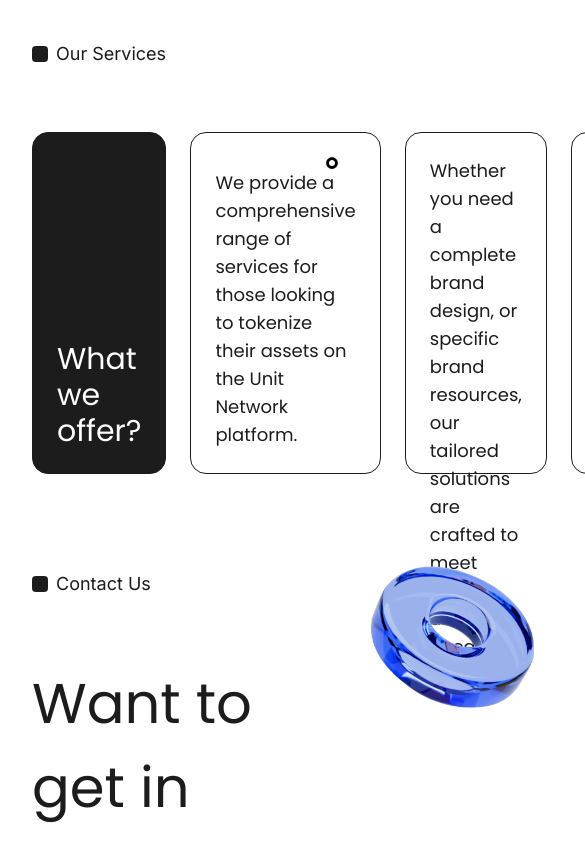
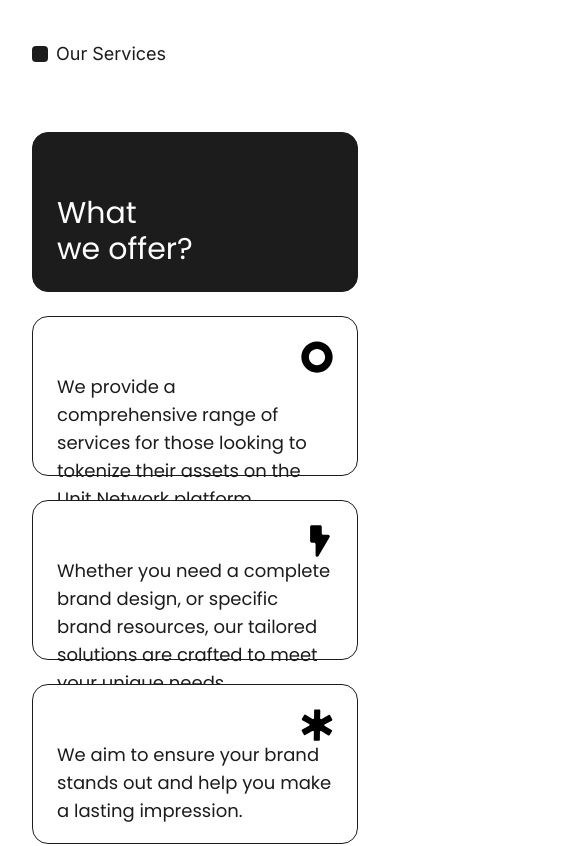
Before and after one commit to UnitCode-org/unit-creative, a Next.js app: page / in a window 390 px wide. Shown: the part 1860-2706 px from the top of the page, 585 px wide, since content can reach past the window. Built offline with nearby package versions, Linux system fonts and the light colour scheme.

Commit message:
feat: adjust about us & services section for tab view

```diff
--- a/src/app/components/AboutUs.tsx
+++ b/src/app/components/AboutUs.tsx
@@ -36,7 +36,7 @@ const AboutUs = forwardRef<HTMLDivElement, Props>(
         <h3 className="mb-6 max-w-lg text-[56px] leading-tight">
           Innovating the future, one design at a time
         </h3>
-        <div className="ml-auto flex gap-x-6">
+        <div className="lg:ml-auto flex gap-x-6">
           <div className="flex max-w-96 flex-col gap-y-6">
             <div className="relative size-20">
               <Image
--- a/src/app/components/Services.tsx
+++ b/src/app/components/Services.tsx
@@ -33,8 +33,8 @@ const Services = forwardRef<HTMLDivElement, Props>(
           <div className="size-4 rounded-[4px] bg-unit-black-100" />
           <span className="text-lg">Our Services</span>
         </div>
-        <div className="flex gap-x-6">
-          <div className="group flex h-[342px] w-full transition-all flex-col rounded-2xl border border-unit-black-100 bg-unit-black-100 p-6 hover:bg-white 2xl:h-96">
+        <div className="flex flex-col lg:flex-row gap-6">
+          <div className="group flex h-40 lg:h-[342px] w-full transition-all flex-col rounded-2xl border border-unit-black-100 bg-unit-black-100 p-6 hover:bg-white 2xl:h-96">
             <h4 className="mt-auto text-3xl text-white group-hover:hidden">
               What
               <br />
@@ -44,8 +44,8 @@ const Services = forwardRef<HTMLDivElement, Props>(
               Tailored solutions for every vision.
             </h4>
           </div>
-          <div className="flex h-[342px] w-full flex-col items-end justify-between rounded-2xl border border-unit-black-100 bg-white p-6 2xl:h-96">
-            <div className="relative size-12">
+          <div className="flex h-40 lg:h-[342px] w-full flex-col items-end justify-between rounded-2xl border border-unit-black-100 bg-white p-6 2xl:h-96">
+            <div className="relative size-8 min-w-8 min-h-8 lg:size-12 lg:min-w-12 lg:min-h-12">
               <Image
                 src="/images/donut-2d.svg"
                 alt="Donut Icon"
@@ -61,8 +61,8 @@ const Services = forwardRef<HTMLDivElement, Props>(
               their assets on the Unit Network platform.
             </h4>
           </div>
-          <div className="flex h-[342px] w-full flex-col items-end justify-between rounded-2xl border border-unit-black-100 bg-white p-6 2xl:h-96">
-            <div className="relative size-12">
+          <div className="flex h-40 lg:h-[342px] w-full flex-col items-end justify-between rounded-2xl border border-unit-black-100 bg-white p-6 2xl:h-96">
+            <div className="relative size-8 min-w-8 min-h-8 lg:size-12 lg:min-w-12 lg:min-h-12">
               <Image
                 src="/images/lightning-2d.svg"
                 alt="Donut Icon"
@@ -78,8 +78,8 @@ const Services = forwardRef<HTMLDivElement, Props>(
               needs.
             </h4>
           </div>
-          <div className="flex h-[342px] w-full flex-col items-end justify-between rounded-2xl border border-unit-black-100 bg-white p-6 2xl:h-96">
-            <div className="relative size-12">
+          <div className="flex h-40 lg:h-[342px] w-full flex-col items-end justify-between rounded-2xl border border-unit-black-100 bg-white p-6 2xl:h-96">
+            <div className="relative size-8 min-w-8 min-h-8 lg:size-12 lg:min-w-12 lg:min-h-12">
               <Image
                 src="/images/star-2d.svg"
                 alt="Donut Icon"
```
